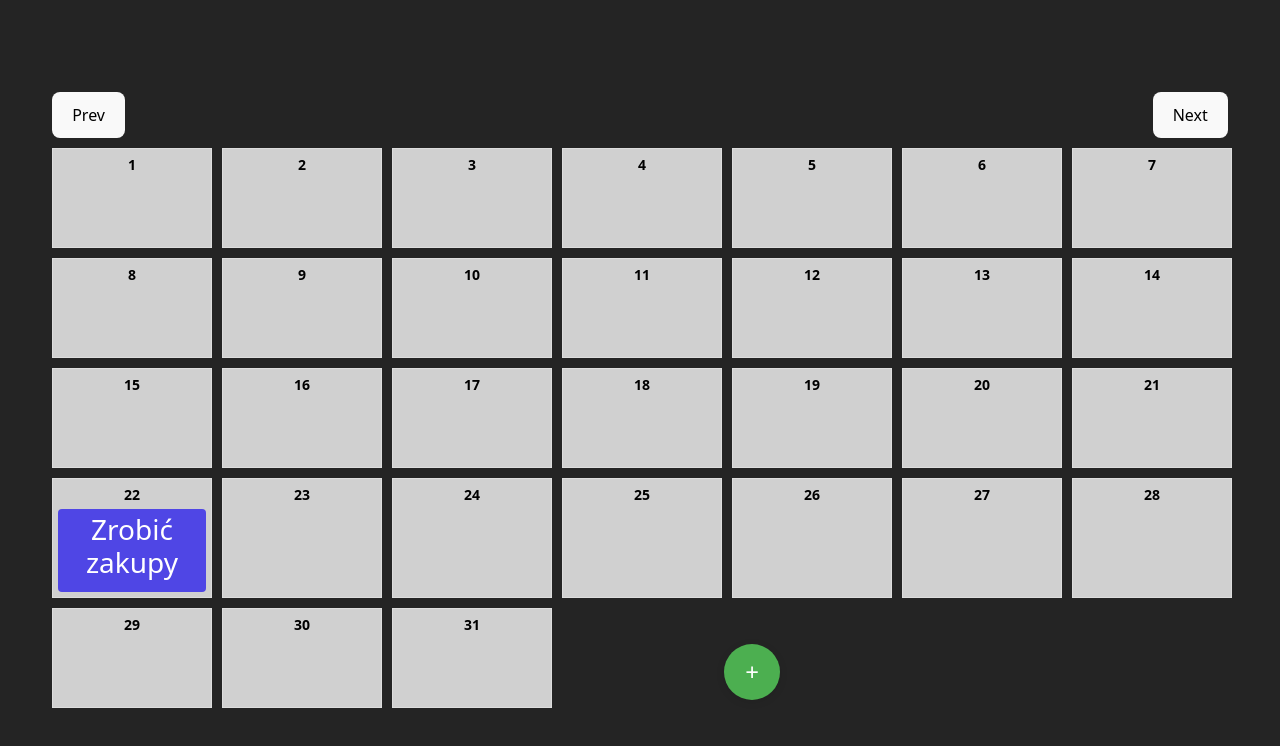
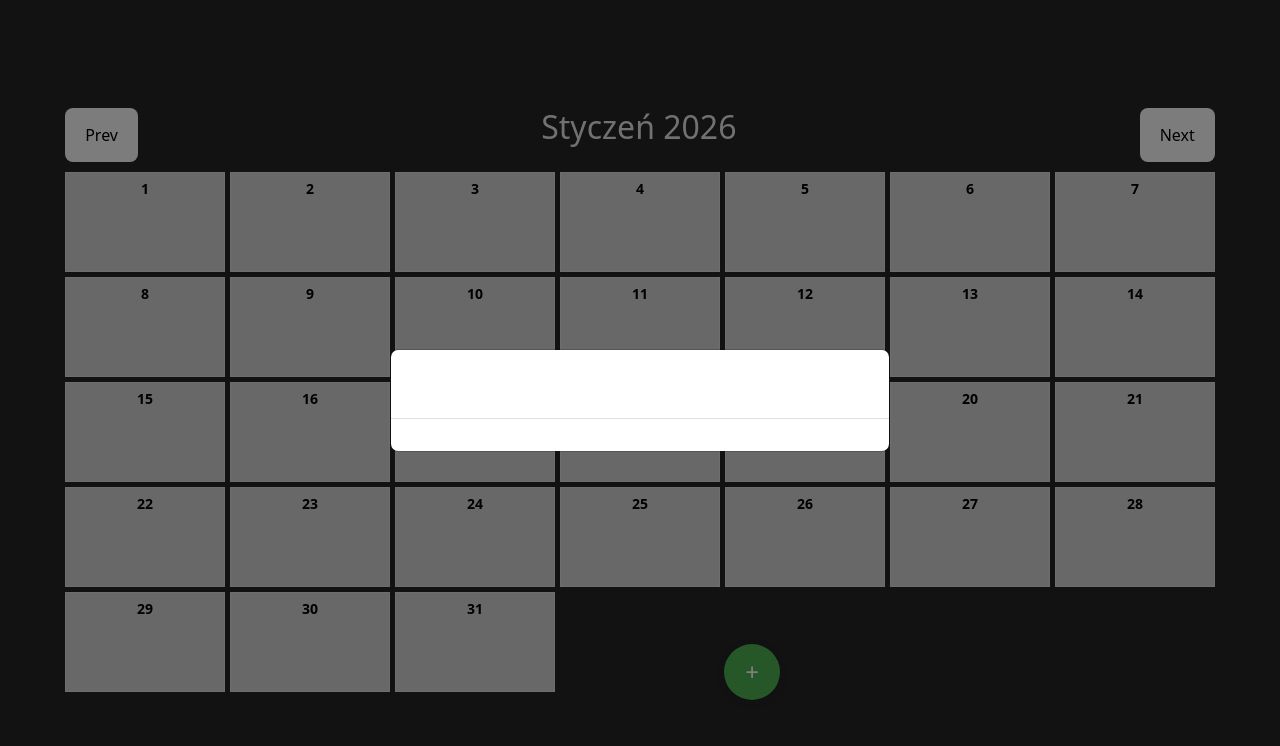
Before and after one commit to KacperCzernecki/todo-app, a React (Vite) app: page / in a window 1280 px wide. Both pictures are taken after a click on the element "10". Shown: the top 746 px of the page. Built offline with nearby package versions, Linux system fonts and the light colour scheme.

Commit message:
Details display,localStorage read

```diff
--- a/src/App.jsx
+++ b/src/App.jsx
@@ -1,11 +1,23 @@
 import "./App.css";
 import { Calendar } from "./components/Calendar";
+import { useState } from "react";
 
 function App() {
+  const [tasks, setTasks] = useState(() => {
+    const data = localStorage.getItem("tasks");
+    return data ? JSON.parse(data) : [];
+  });
+
+  const updateTask = (taskId, updated) => {
+    setTasks((prev) =>
+      prev.map((t) => (t.id === taskId ? { ...t, ...updated } : t)),
+    );
+  };
+
   const unixToday = Math.floor(new Date().getTime() / 1000);
   return (
     <>
-      <Calendar unixDate={unixToday} />
+      <Calendar unixDate={unixToday} tasks={tasks} updateTask={updateTask} />
     </>
   );
 }
--- a/src/components/Calendar.css
+++ b/src/components/Calendar.css
@@ -11,7 +11,7 @@
 .calendar-grid {
   display: grid;
   grid-template-columns: repeat(7, 1fr);
-  gap: 10px;
+  gap: 5px;
 }
 .calendar-header {
   display: flex;
--- a/src/components/Calendar.jsx
+++ b/src/components/Calendar.jsx
@@ -1,19 +1,27 @@
-import { useMemo } from "react";
-import { dbTasks } from "../data/tasks";
+import { useMemo, useState } from "react";
 import "./Calendar.css";
+import { Details } from "./details";
 import { AddButton } from "./AddButton";
-import { getMonthDaysWithTasks } from "../dateHelpers";
+import {
+  getMonthDaysWithTasks,
+  getReadableMonthFromUnix,
+} from "../dateHelpers";
 
-export const Calendar = ({ unixDate }) => {
+export const Calendar = ({ unixDate, tasks, updateTask }) => {
+  const [selectedDay, setSelectedDay] = useState(null);
   const maxDisplayedTasks = 2;
   const days = useMemo(
-    () => getMonthDaysWithTasks(dbTasks, unixDate),
-    [dbTasks, unixDate],
+    () => getMonthDaysWithTasks(tasks, unixDate),
+    [tasks, unixDate],
   );
   const handlePrev = () => {};
   const handleNext = () => {};
-  const showDetails = () => {};
-  const hideDetails = () => {};
+  const showDetails = (day) => {
+    setSelectedDay(day);
+  };
+  const hideDetails = () => {
+    setSelectedDay(null);
+  };
 
   return (
     <div className="calendar">
@@ -21,7 +29,7 @@ export const Calendar = ({ unixDate }) => {
         <button className="prev" onClick={handlePrev} type="button">
           Prev
         </button>
-        <h2></h2>
+        <h2>{getReadableMonthFromUnix(unixDate)}</h2>
         <button className="next" onClick={handleNext} type="button">
           Next
         </button>
@@ -35,11 +43,11 @@ export const Calendar = ({ unixDate }) => {
               onClick={() => showDetails(d)}
             >
               <span className="day-number">{d.day}</span>
-              {/* {dayTasks.length > maxDisplayedTasks && (
+              {d.tasks.length > maxDisplayedTasks && (
                 <span className="more-tasks">
-                  +{dayTasks.length - maxDisplayedTasks}
+                  +{d.tasks.length - maxDisplayedTasks}
                 </span>
-              )} */}
+              )}
 
               {d.tasks.slice(0, maxDisplayedTasks).map((task) => (
                 <div
@@ -54,7 +62,14 @@ export const Calendar = ({ unixDate }) => {
         })}
         <AddButton />
       </div>
-      {/* {selectedDay && <Details date={selectedDay} onClose={hideDetails} />} */}
+      {selectedDay && (
+        <Details
+          day={selectedDay.day}
+          unix={selectedDay.unix}
+          tasks={selectedDay.tasks}
+          onClose={hideDetails}
+        />
+      )}
     </div>
   );
 };
--- a/src/components/Details.css
+++ b/src/components/Details.css
@@ -14,3 +14,6 @@
   margin: 5px;
   border-radius: 10px;
 }
+.modal-title {
+  text-align: center;
+}
--- a/src/components/Details.jsx
+++ b/src/components/Details.jsx
@@ -1,15 +1,33 @@
 import Modal from "react-bootstrap/Modal";
-
+import { getReadableMonthFromUnix, unixToReadable } from "../dateHelpers";
 import "./Details.css";
 
-export const Details = ({ onClose }) => {
+export const Details = ({ day, unix, tasks, onClose, updateTask }) => {
+  console.log(tasks);
   return (
     <Modal show={true} onHide={onClose} centered>
-      <Modal.Header closeButton>
-        <Modal.Title>Zadania na dzień </Modal.Title>
+      <Modal.Header>
+        <Modal.Title className="m-auto">
+          {day} {getReadableMonthFromUnix(unix)}
+        </Modal.Title>
       </Modal.Header>
-
-      <Modal.Body></Modal.Body>
+      <Modal.Body className="container">
+        {tasks.map((t) => (
+          <span key={t.id} className={"taskDetail"}>
+            <p>
+              <b>Tytuł:</b> {t.title.toLocaleUpperCase()}
+            </p>
+            <p>
+              <b>Opis:</b> {t.description}
+            </p>
+            <p>
+              <b>Do:</b> {unixToReadable(t.deadline)}
+            </p>
+            <button className="edit">Edit</button>
+            <button className="done">Mark as done</button>
+          </span>
+        ))}
+      </Modal.Body>
     </Modal>
   );
 };
--- a/src/data/tasks.js
+++ b/src/data/tasks.js
@@ -12,14 +12,14 @@ export const dbTasks = [
     id: 2,
     title: "Oddać projekt",
     description: "Oddaj projekt zaliczeniowy u Pana Niemczyka",
-    deadline: readableToUnix("20-12-2025"),
+    deadline: readableToUnix("22-01-2026"),
     complete: false,
   },
   {
     id: 3,
     title: "Wizyta u dentysty",
     description: "Umówiona na godzinę 12:30",
-    deadline: readableToUnix("20-12-2025 12:30"),
+    deadline: readableToUnix("22-01-2026"),
     complete: false,
   },
 ];
--- a/src/dateHelpers.js
+++ b/src/dateHelpers.js
@@ -23,10 +23,8 @@ const unixToReadable = (unix) => {
   const day = pad(date.getDate());
   const month = pad(date.getMonth() + 1);
   const year = date.getFullYear();
-  const hours = pad(date.getHours());
-  const minutes = pad(date.getMinutes());
 
-  return `${day}-${month}-${year} ${hours}:${minutes}`;
+  return `${day}-${month}-${year}`;
 };
 const getTasksForDay = (tasks, unixDay) => {
   const targetDate =
@@ -52,14 +50,14 @@ const getMonthDaysWithTasks = (tasks, unixDate) => {
   const baseDate = new Date(unixDate * 1000);
 
   const year = baseDate.getFullYear();
-  const month = baseDate.getMonth(); // 0-based
+  const month = baseDate.getMonth();
 
   const daysInMonth = new Date(year, month + 1, 0).getDate();
 
   return Array.from({ length: daysInMonth }, (_, i) => {
     const dayDate = new Date(year, month, i + 1);
     dayDate.setHours(0, 0, 0, 0);
-    const startOfDay = Math.floor(dayDate.getTime() / 1000); // seconds
+    const startOfDay = Math.floor(dayDate.getTime() / 1000);
 
     const dayTasks = tasks.filter(
       (task) => Math.floor(task.deadline) === startOfDay,
@@ -68,8 +66,21 @@ const getMonthDaysWithTasks = (tasks, unixDate) => {
     return {
       day: i + 1,
       tasks: dayTasks,
+      unix: startOfDay,
     };
   });
+};
+const getReadableMonthFromUnix = (unixDate) => {
+  const date =
+    unixDate.toString().length === 10
+      ? new Date(unixDate * 1000)
+      : new Date(unixDate);
+  const year = date.getFullYear();
+  const monthName = date.toLocaleDateString("pl-PL", { month: "long" });
+
+  return (
+    monthName.charAt(0).toUpperCase() + monthName.slice(1) + " " + String(year)
+  );
 };
 
 export {
@@ -77,4 +88,5 @@ export {
   unixToReadable,
   getTasksForDay,
   getMonthDaysWithTasks,
+  getReadableMonthFromUnix,
 };
```
